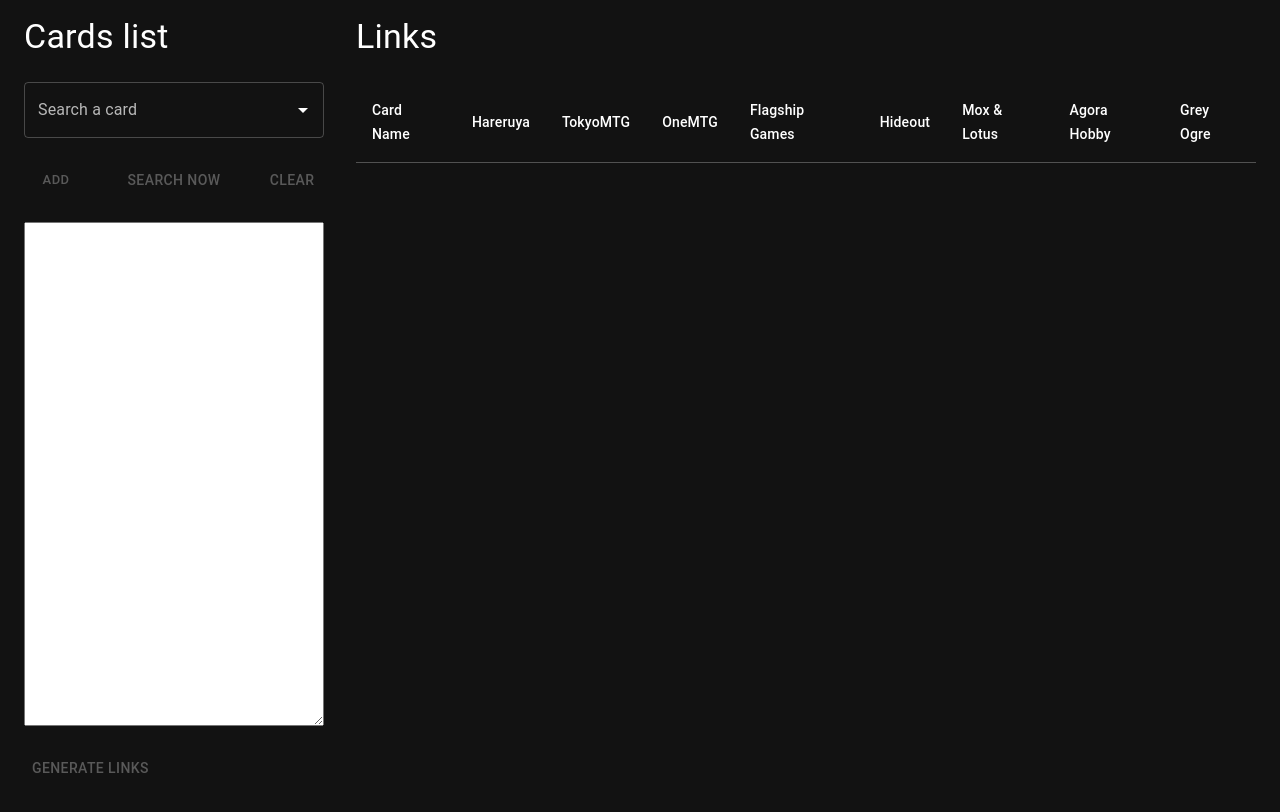
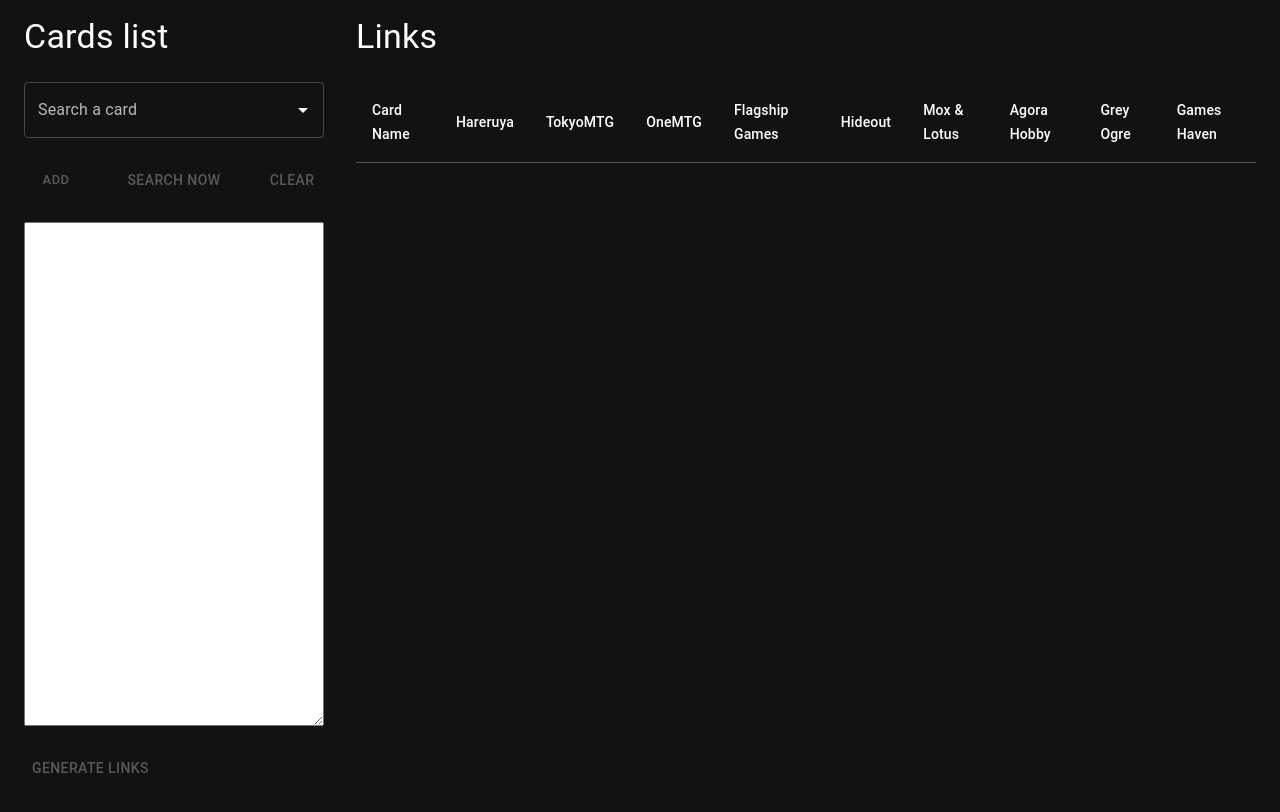
Before and after one commit to guico33/card-shop-search, a React (Vite) app: page / in a window 1280 px wide. Shown: the top 812 px of the page. Built offline with nearby package versions, Linux system fonts and the light colour scheme.

Commit message:
Add Games Haven

```diff
--- a/src/constants.ts
+++ b/src/constants.ts
@@ -9,6 +9,7 @@
   'Mox & Lotus',
   'Agora Hobby',
   'Grey Ogre',
+  'Games Haven',
 ] as const;
 
 export const websiteToUrl: Record<Website, string> = {
@@ -20,4 +21,5 @@
   'Mox & Lotus': 'https://moxandlotus.sg/products',
   'Agora Hobby': 'https://agorahobby.com/store/search',
   'Grey Ogre': 'https://www.greyogregames.com/search',
+  'Games Haven': 'https://www.gameshaventcg.com/search',
 };
```
